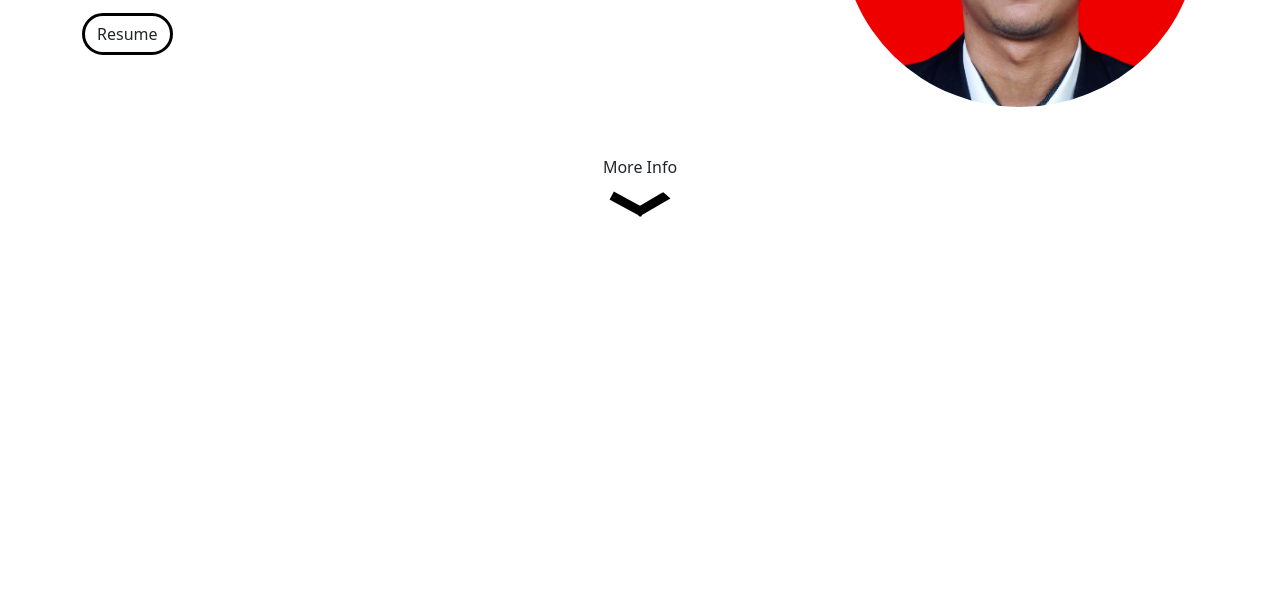
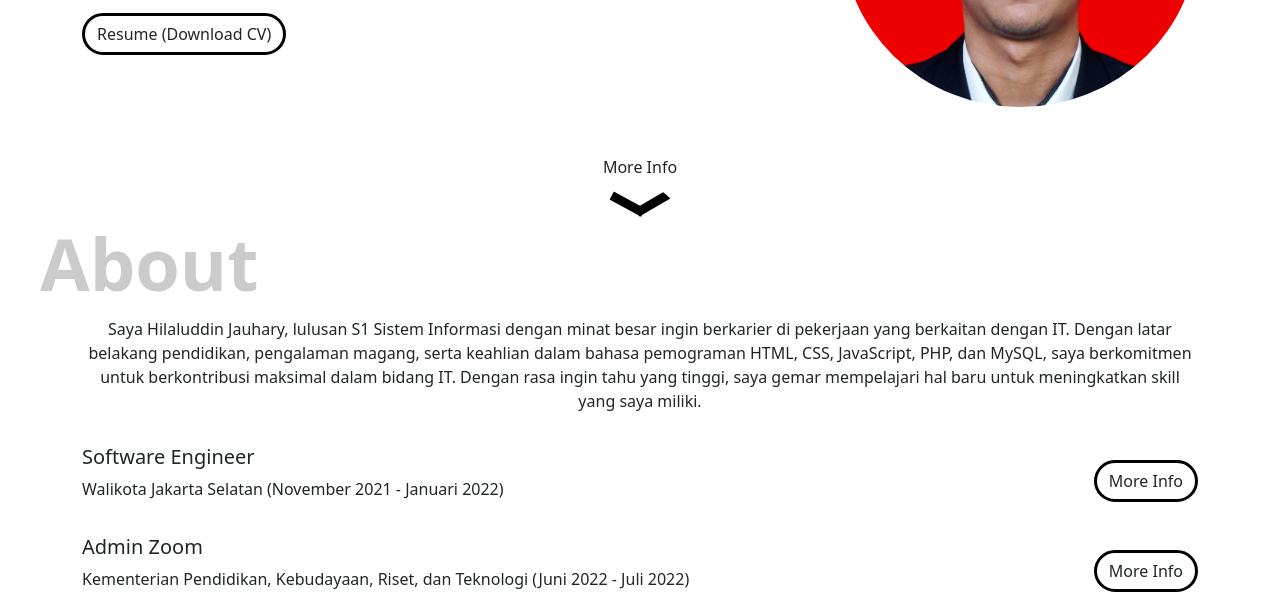
Before and after one commit to hilaluddinj/portfolio, a plain HTML site: page index.html in a window 1280 px wide. Shown: the part 414-1021 px from the top of the page. Before the commit the page ends 800 px from the top, so only its background shows below. Drawn offline with nearby package versions, Linux system fonts and the light colour scheme.

Commit message:
add about section

```diff
--- a/index.html
+++ b/index.html
@@ -5,7 +5,7 @@
     <meta name="viewport" content="width=device-width, initial-scale=1.0" />
     <link href="https://cdn.jsdelivr.net/npm/bootstrap@5.3.3/dist/css/bootstrap.min.css" rel="stylesheet" integrity="sha384-QWTKZyjpPEjISv5WaRU9OFeRpok6YctnYmDr5pNlyT2bRjXh0JMhjY6hW+ALEwIH" crossorigin="anonymous" />
     <link rel="stylesheet" href="style.css" />
-    <title>Portfolio</title>
+    <title>Portfolio - Hilaluddin Jauhary</title>
   </head>
   <body>
     <nav class="navbar navbar-expand-lg">
@@ -31,7 +31,7 @@
           <h3 class="fw-semibold">Hi! I am</h3>
           <h1 class="fw-bold">Hilaluddin Jauhary</h1>
           <p>I am Software Engineer based in Indonesia</p>
-          <a class="btn button text-decoration-none" href="src/CV Hilaluddin Jauhary.pdf" download="">Resume</a>
+          <a class="btn button text-decoration-none" href="src/CV Hilaluddin Jauhary.pdf" download="">Resume (Download CV)</a>
         </div>
         <div class="col-4">
           <img class="w-100 rounded-circle" src="src/img/pasfoto_hilal.jpg" alt="foto_hilal" />
@@ -42,6 +42,46 @@
         <img id="arrow" class="mt-1" src="src/img/arrow.svg" alt="arrow icon" />
       </div>
     </section>
+
+    <section id="about" class="about container">
+      <p class="text-center">
+        Saya Hilaluddin Jauhary, lulusan S1 Sistem Informasi dengan minat besar ingin berkarier di pekerjaan yang berkaitan dengan IT. Dengan latar belakang pendidikan, pengalaman magang, serta keahlian dalam bahasa pemograman HTML, CSS,
+        JavaScript, PHP, dan MySQL, saya berkomitmen untuk berkontribusi maksimal dalam bidang IT. Dengan rasa ingin tahu yang tinggi, saya gemar mempelajari hal baru untuk meningkatkan skill yang saya miliki.
+      </p>
+      <div class="about-exp">
+        <div class="about-exp-item">
+          <div class="about-exp-item-header">
+            <div>
+              <h5>Software Engineer</h5>
+              <p>Walikota Jakarta Selatan (November 2021 - Januari 2022)</p>
+            </div>
+            <button class="btn button" onclick = slideToggle(event)>More Info</button>
+          </div>
+          <div class="about-exp-item-detail">
+            <ul>
+              <li>Menganalisa sebuah sistem persuratan yang ada pada Walikota Jakarta Selatan</li>
+              <li>Melakukan perancangan sebuah sistem persuratan dalam bentuk web pada Walikota Jakarta Selatan</li>
+              <li>Berkolaborasi dengan kepala bagian untuk membuat konsep sistem persuratan dan prototype pada website</li>
+            </ul>
+          </div>
+        </div>
+        <div class="about-exp-item">
+        <div class="about-exp-item-header">
+          <div>
+            <h5>Admin Zoom</h5>
+            <p>Kementerian Pendidikan, Kebudayaan, Riset, dan Teknologi (Juni 2022 - Juli 2022)</p>
+          </div>
+          <button class="btn button" onclick = slideToggle(event)>More Info</button>
+        </div>
+        <div class="about-exp-item-detail">
+          <ul>
+            <li>Menjadi moderator zoom untuk peserta pelatihan sertifikasi Targeted Selected Interviewer (TSI)</li>
+            <li>Membuat laporan mingguan untuk penilaian peserta pelatihan sertifikasi Targeted Selected Interviewer (TSI)</li>
+            <li>Mengelola sertifikasi peserta pelatihan sertifikasi Targeted Selected Interviewer (TSI)</li>
+          </ul>
+        </div>
+      </div>
+    </section>
     <script src="https://cdn.jsdelivr.net/npm/@popperjs/core@2.11.8/dist/umd/popper.min.js" integrity="sha384-I7E8VVD/ismYTF4hNIPjVp/Zjvgyol6VFvRkX/vR+Vc4jQkC+hVqc2pM8ODewa9r" crossorigin="anonymous"></script>
     <script src="https://cdn.jsdelivr.net/npm/bootstrap@5.3.3/dist/js/bootstrap.min.js" integrity="sha384-0pUGZvbkm6XF6gxjEnlmuGrJXVbNuzT9qBBavbLwCsOGabYfZo0T0to5eqruptLy" crossorigin="anonymous"></script>
     <script src="jQuery-3.7.1.js"></script>
--- a/main.js
+++ b/main.js
@@ -0,0 +1,13 @@
+function slideToggle(e) {
+  const target = $(e.target);
+
+  if ($(target).hasClass("active")) {
+    $(target).html("More Info").removeClass("active");
+  } else {
+    $(target).html("Less Info").addClass("active");
+  }
+
+  const item = $(target).parents(".about-exp-item");
+  const detail = $(item).children(".about-exp-item-detail");
+  $(detail).slideToggle();
+}
--- a/style.css
+++ b/style.css
@@ -1,5 +1,18 @@
 section {
   padding-top: 108px;
+  position: relative;
+}
+
+section::before {
+  z-index: -1;
+  content: "";
+  font-size: 72px;
+  color: grey;
+  position: absolute;
+  font-weight: 700;
+  opacity: 0.4;
+  top: 0px;
+  left: -30px;
 }
 
 .home h1 {
@@ -20,7 +33,8 @@ section {
   border-radius: 32px;
 }
 
-.btn.button:hover {
+.btn.button:hover,
+.btn.button.active {
   border: 3px solid black;
   background-color: black;
   color: white;
@@ -32,6 +46,28 @@ section {
 
 #arrow {
   animation: 2s upDown infinite;
+}
+
+.about::before {
+  content: "About";
+}
+
+.about-exp {
+  margin-top: 32px;
+}
+
+.about-exp-item {
+  margin-top: 18px;
+}
+
+.about-exp-item-header {
+  display: flex;
+  align-items: center;
+  justify-content: space-between;
+}
+
+.about-exp-item-detail {
+  display: none;
 }
 
 @keyframes upDown {
```
